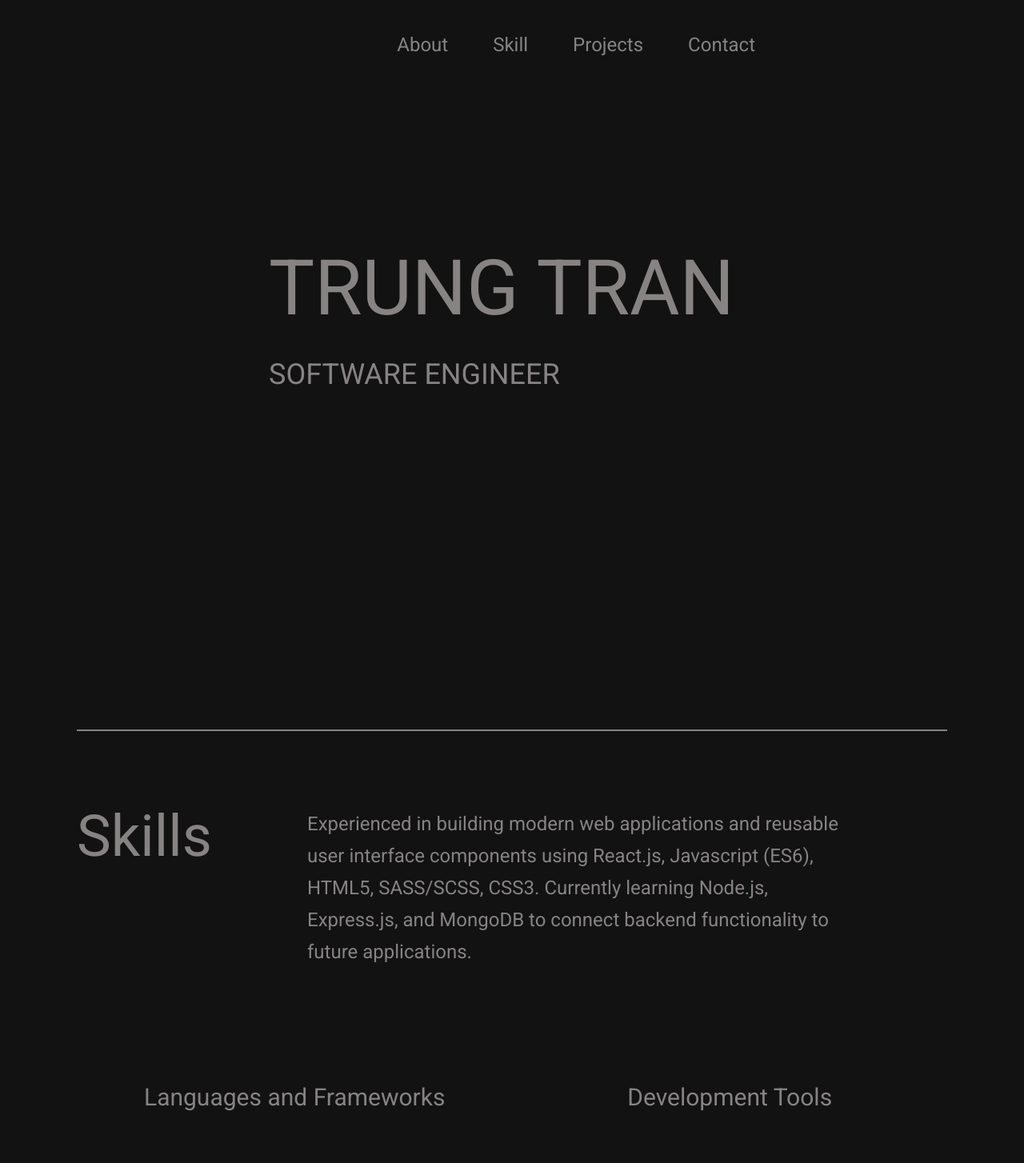
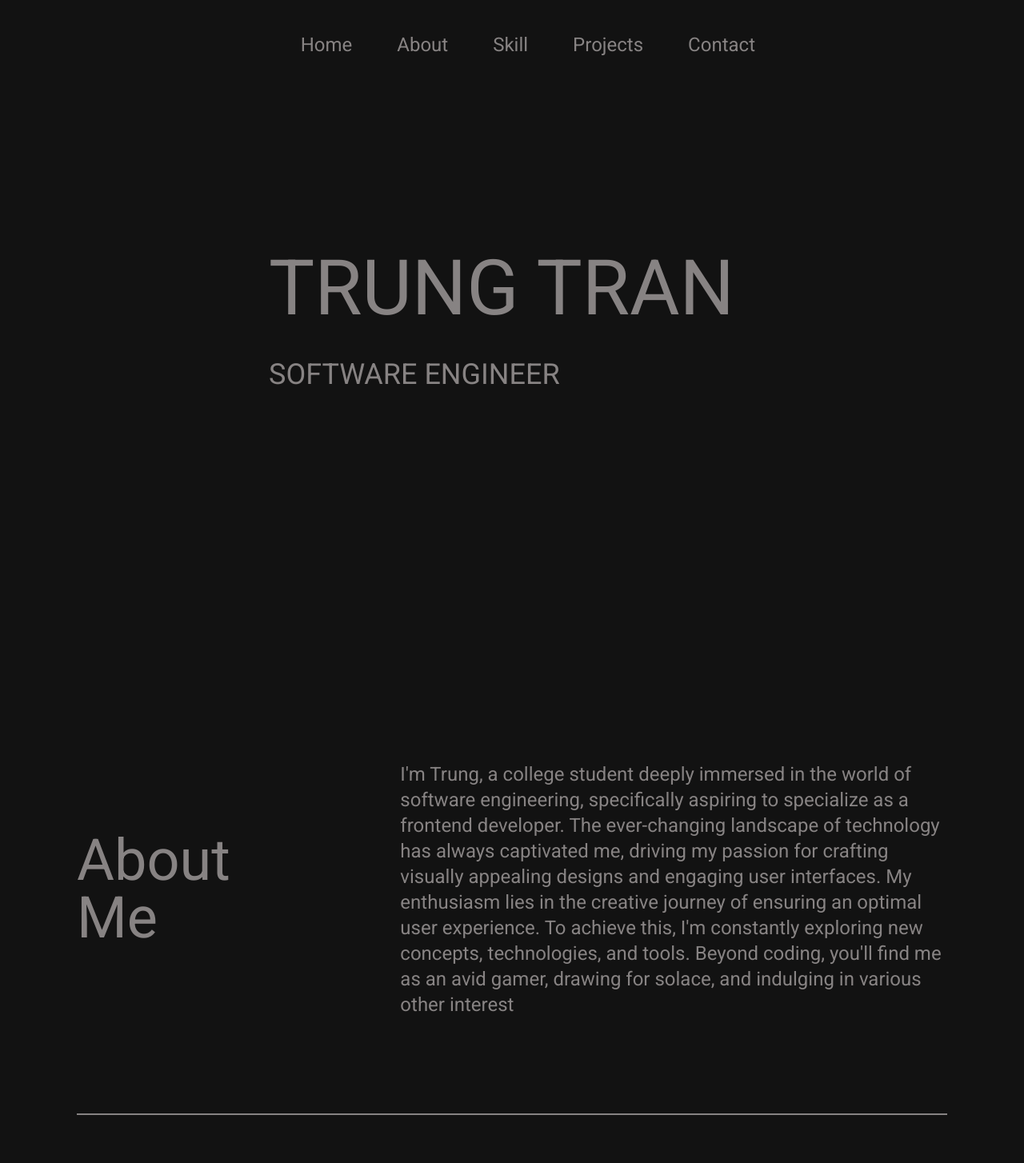
Before and after one commit to htrung11120/portforlio, a React (Vite) app: page / in a window 1280 px wide. Shown: the top 1454 px of the page at 80% size. Built offline with nearby package versions, Linux system fonts and the light colour scheme; some icons are missing.

Commit message:
update about me

```diff
--- a/src/App.jsx
+++ b/src/App.jsx
@@ -1,10 +1,11 @@
 import { useRef } from "react";
-import AboutMe from "./Components/BodyContent/AboutMe";
 import Projects from "./Components/BodyContent/Projects/Projects";
 import Skill from "./Components/BodyContent/Skills/Skill";
 import Contact from "./Components/Contact/Contact";
 import NavBar from "./Components/NavBar/NavBar";
 import BackToTopButton from "./ultils/BackToTopButton";
+import Home from "./Components/BodyContent/Home/Home";
+import Aboutme from "./Components/BodyContent/AboutMe/Aboutme";
 
 function App() {
   const scrollToAboutMe = useRef(null);
@@ -27,8 +28,10 @@ function App() {
           scrollToSkill={scrollToSkill}
           scrollToProjects={scrollToProjects}
           scrollToContact={scrollToContact}
+          scrollToAboutMe={scrollToAboutMe}
         />
-        <AboutMe />
+        <Home />
+        <Aboutme scrollToAboutMe={scrollToAboutMe} />
         <Skill scrollToSkill={scrollToSkill} />
         <Projects scrollToProjects={scrollToProjects} />
         <Contact scrollToContact={scrollToContact} />
--- /dev/null
+++ b/src/Components/BodyContent/AboutMe/Aboutme.jsx
@@ -0,0 +1,21 @@
+export default function Aboutme({ scrollToAboutMe }) {
+  return (
+    <div
+      ref={scrollToAboutMe}
+      className="my-20 flex  flex-row items-center justify-center gap-48"
+    >
+      <p className=" text-7xl">About Me</p>
+      <p className="w-[1000px] text-2xl">
+        I'm Trung, a college student deeply immersed in the world of software
+        engineering, specifically aspiring to specialize as a frontend
+        developer. The ever-changing landscape of technology has always
+        captivated me, driving my passion for crafting visually appealing
+        designs and engaging user interfaces. My enthusiasm lies in the creative
+        journey of ensuring an optimal user experience. To achieve this, I'm
+        constantly exploring new concepts, technologies, and tools. Beyond
+        coding, you'll find me as an avid gamer, drawing for solace, and
+        indulging in various other interest
+      </p>
+    </div>
+  );
+}
--- a/src/Components/BodyContent/AboutMe.jsx
+++ b/src/Components/BodyContent/Home/Home.jsx
@@ -1,4 +1,4 @@
-export default function AboutMe() {
+export default function Home() {
   return (
     <div className="h-screen w-screen ">
       <div className="ml-60 mt-60 flex flex-col gap-10 uppercase">
--- a/src/Components/NavBar/NavBar.jsx
+++ b/src/Components/NavBar/NavBar.jsx
@@ -3,12 +3,21 @@ export default function NavBar({
   scrollToProjects,
   scrollToSkill,
   scrollToContact,
+  scrollToAboutMe,
 }) {
   const listStyled = "cursor-pointer hover:text-[#ff4d00]";
   return (
     <div>
       <ul className="  flex flex-row justify-end gap-14 pr-60 pt-10 text-2xl">
-        <li className={listStyled}>About</li>
+        <li className={listStyled}>Home</li>
+        <li
+          className={listStyled}
+          onClick={() => {
+            scrollTo(scrollToAboutMe);
+          }}
+        >
+          About
+        </li>
         <li
           className={listStyled}
           onClick={() => {
```
